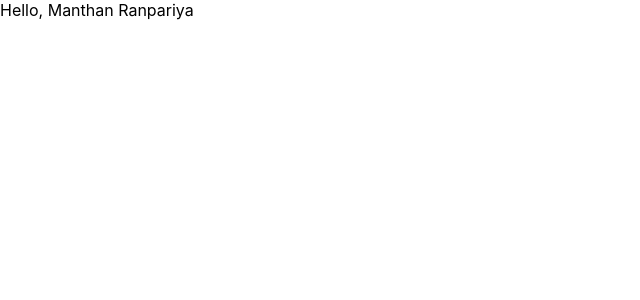
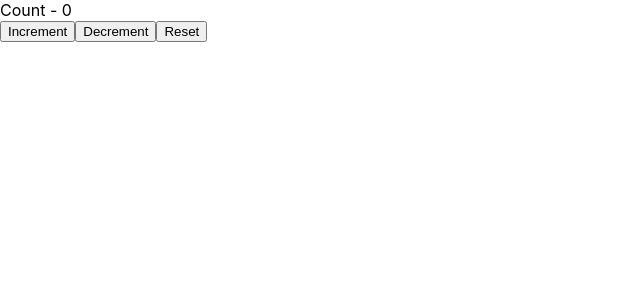
Before and after one commit to ManthanRanpariya/BookStore, a React (Create React App) app: page / in a window 1280 px wide. Shown: the top 300 px of the page, without its empty margins (0-640 px from the left). Built offline with nearby package versions, Linux system fonts and the light colour scheme.

Commit message:
Day-18 Task-1 Completed

```diff
--- a/src/App.js
+++ b/src/App.js
@@ -1,9 +1,10 @@
 import React from 'react'
   // import PostDetails from './components/PostDetails'
-  import Consumer2 from "./components/Consumer2";
+  // import Consumer2 from "./components/Consumer2";
 // import HooksMouse from './components/HooksMouse'
 // import Post from './components/Post'
 // import Consumer3 from "./components/Consumer3";
+import CounterHook from './components/CounterHook'
 // import { UserProvider } from "./components/UserContex";
 // import Users from './components/Users';
 // import Home from './page/Home';
@@ -44,9 +45,9 @@ function App() {
          <Title title="mathan"desc="is a Developer"/>
          <Home /> */}
 
-        <UserContext.Provider value="Manthan Ranpariya">
+        {/* <UserContext.Provider value="Manthan Ranpariya">
         <Consumer2/>
-        </UserContext.Provider>
+        </UserContext.Provider> */}
 
 
          {/* <Counter /> */}
@@ -61,6 +62,7 @@ function App() {
       {/* <Post /> */}
      {/* < HooksMouse /> */}
      {/* <PostDetails /> */}
+     <CounterHook/>
 
     </div>
   )
--- a/src/components/CounterHook.js
+++ b/src/components/CounterHook.js
@@ -1,17 +1,47 @@
-import React from "react";
+// import React from "react";
 
-function Counter() {
-    const[number, setNumber] = React.useState(0);
+// function Counter() {
+//     const[number, setNumber] = React.useState(0);
 
-    function add() {
-        setNumber(prevNumber => prevNumber + 1)
+//     function add() {
+//         setNumber(prevNumber => prevNumber + 1)
+//     }
+//     return (
+//         <div>
+//             <p>{number}</p>
+//             <button onClick={add}>Increse Number</button>
+//         </div>
+//     )
+// }
+
+// export default Counter;
+
+// <----------------------Using useReducer-------------------------->
+
+import React, {useReducer} from 'react'
+const initialValue =0;
+const reducer = (state,action) => {
+    switch (action) {
+        case 'increment':
+            return state + 1
+        case 'decrement':
+            return state - 1
+        case 'reset':
+            return initialValue
+        default:
+            return state
     }
-    return (
-        <div>
-            <p>{number}</p>
-            <button onClick={add}>Increse Number</button>
-        </div>
-    )
+}
+function CounterHook() {
+   const[count, dispatch] = useReducer(reducer,initialValue)
+  return (
+    <div>
+        <div>Count - {count}</div>
+      <button onClick={() => dispatch('increment')}>Increment</button>
+      <button onClick={() => dispatch('decrement')}>Decrement</button>
+      <button onClick={() => dispatch('reset')}>Reset</button>
+    </div>
+  )
 }
 
-export default Counter;
+export default CounterHook
```
